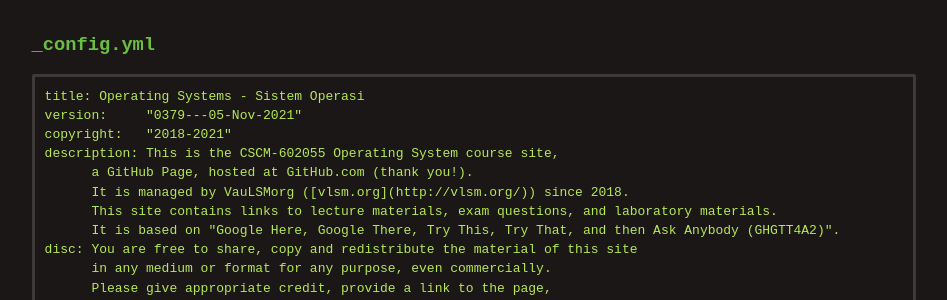
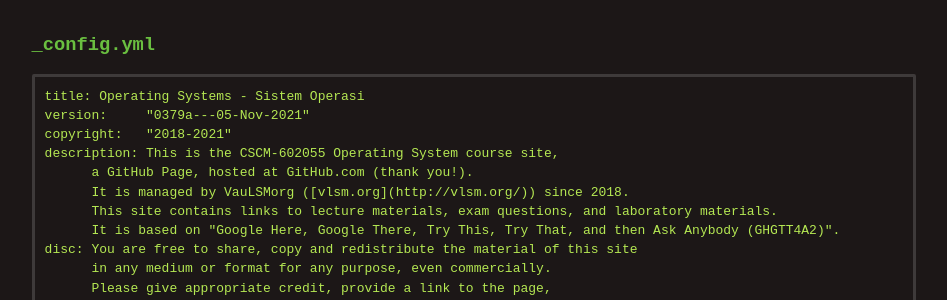
Before and after one commit to Angling-Darma/SistemOperasi, a Jekyll site: the page built from 000.md, in a window 1280 px wide and 900 px high. Shown: the part 227-527 px from the top of the window, without its empty margins (166-1113 px from the left). Built offline with Jekyll 4.4.1, drawn with Linux system fonts in a browser that asks for light colours; some of the changed text lies outside the part shown.

Commit message:
modified:   _config.yml

````diff
--- a/000.md
+++ b/000.md
@@ -8,7 +8,7 @@ title:  "GitHub Page Configuration Files"
 
 ```
 title: Operating Systems - Sistem Operasi
-version:     "0379---05-Nov-2021"
+version:     "0379a---05-Nov-2021"
 copyright:   "2018-2021"
 description: This is the CSCM-602055 Operating System course site,
       a GitHub Page, hosted at GitHub.com (thank you!).
--- a/_config.yml
+++ b/_config.yml
@@ -1,5 +1,5 @@
 title: Operating Systems - Sistem Operasi
-version:     "0379---05-Nov-2021"
+version:     "0379a---05-Nov-2021"
 copyright:   "2018-2021"
 description: This is the CSCM-602055 Operating System course site,
       a GitHub Page, hosted at GitHub.com (thank you!).
````
